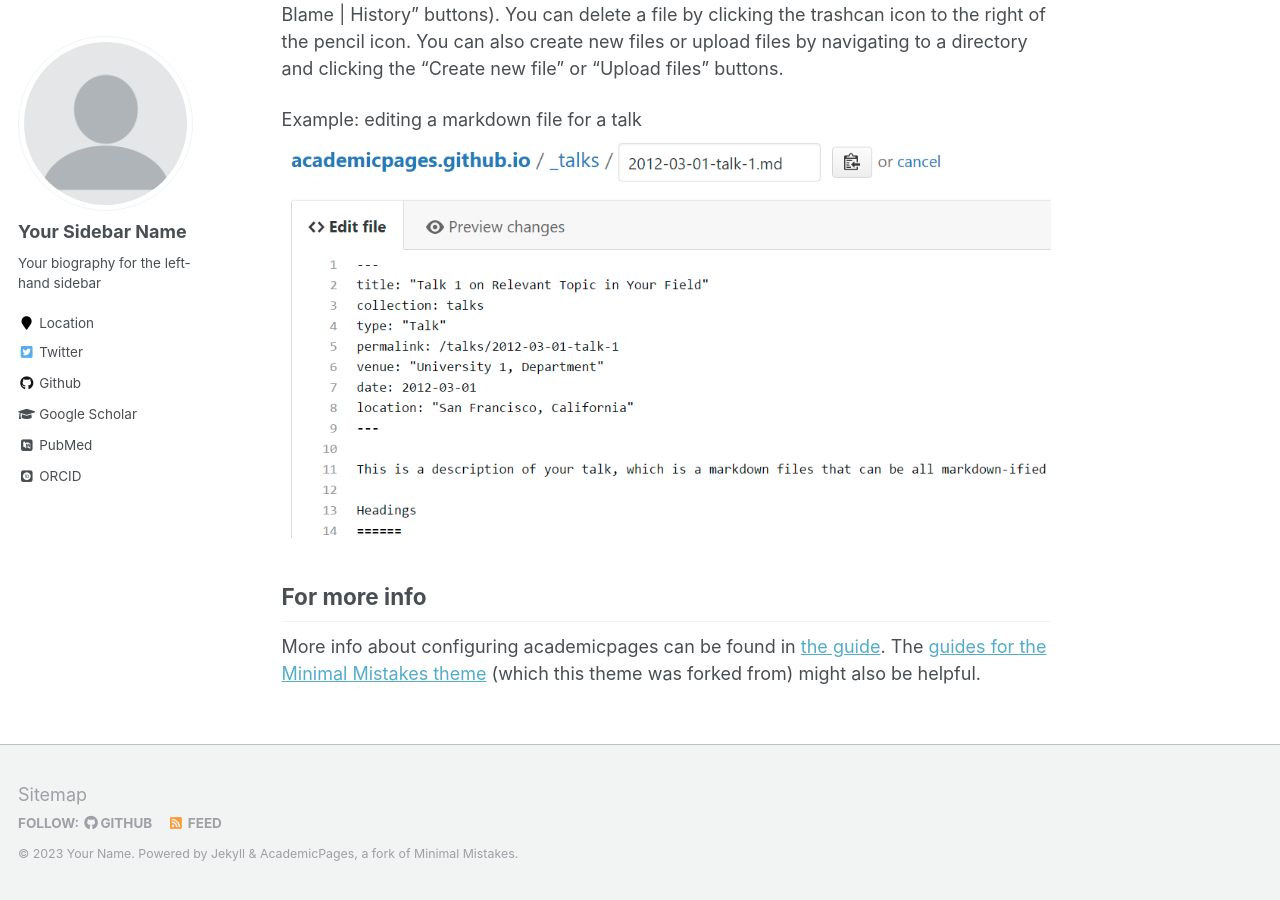
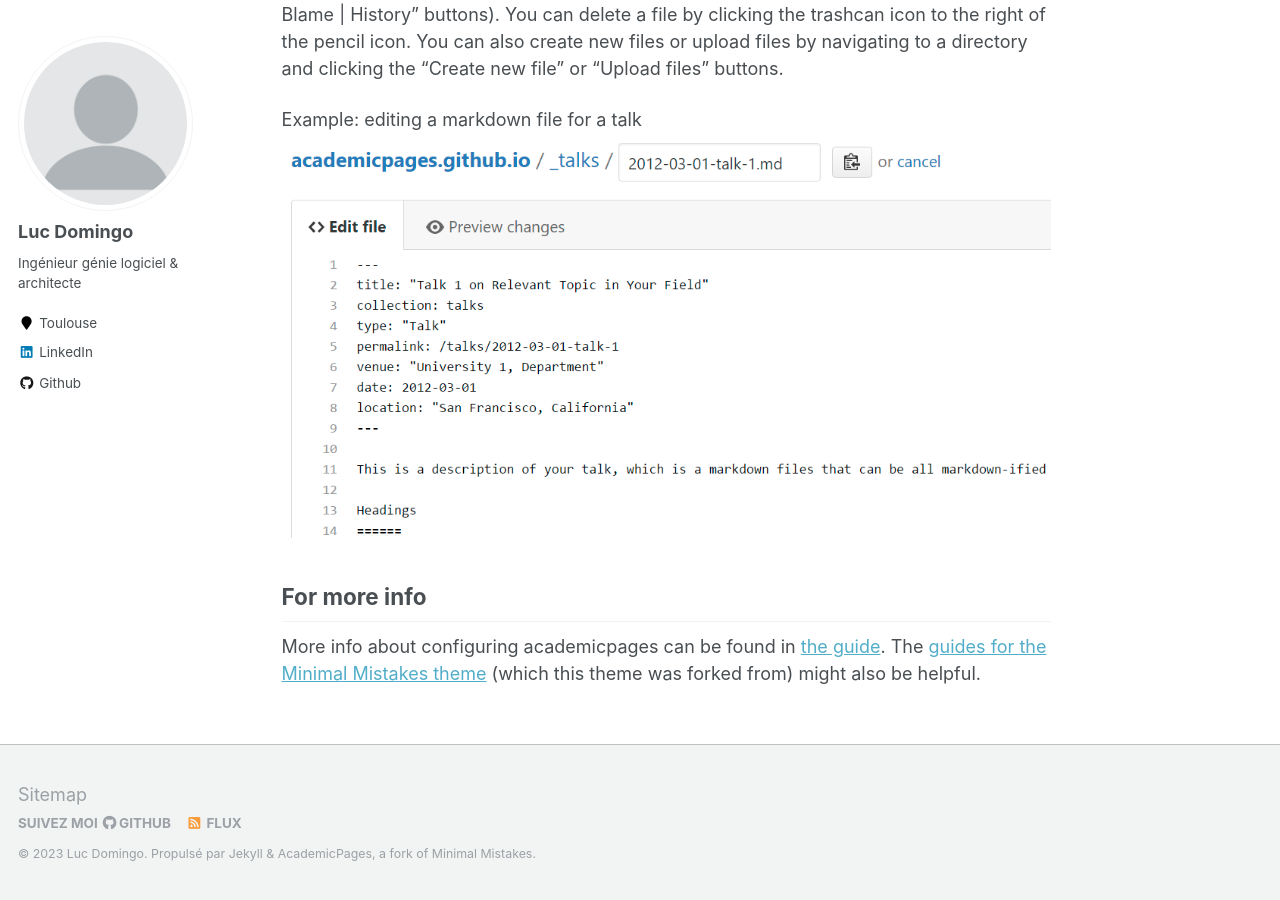
Before and after one commit to LucDomingo/mywebsite, a Jekyll site: the page built from _pages/about.md, in a window 1280 px wide and 900 px high, scrolled down 2463 px. Built offline with Jekyll 4.4.1, drawn with Linux system fonts in a browser that asks for light colours; some web fonts are replaced; some of the changed text lies outside the part shown.

Commit message:
Update _config.yml

```diff
--- a/_config.yml
+++ b/_config.yml
@@ -6,11 +6,11 @@
 # `jekyll serve`. If you change this file, please restart the server process.
 
 # Site Settings
-locale                   : "en-US"
-title                    : "Your Name / Site Title"
+locale                   : "fr-FR"
+title                    : "LucDomingo'site"
 title_separator          : "-"
-name                     : &name "Your Name"
-description              : &description "personal description"
+name                     : &name "Luc Domingo"
+description              : &description "Ingénieur génie logiciel & architecte"
 url                      : https://academicpages.github.io # the base hostname & protocol for your site e.g. "https://mmistakes.github.io"
 baseurl                  : "" # the subpath of your site, e.g. "/blog"
 repository               : "academicpages/academicpages.github.io"
@@ -80,15 +80,15 @@ analytics:
 
 # Site Author
 author:
-  name             : "Your Sidebar Name"
+  name             : "Luc Domingo"
   avatar           : "profile.png"
-  bio              : "Your biography for the left-hand sidebar"
-  location         : "Location"
+  bio              : "Ingénieur génie logiciel & architecte"
+  location         : "Toulouse"
   employer         :
-  pubmed           : "https://www.ncbi.nlm.nih.gov/pubmed/?term=john+snow"
-  googlescholar    : "http://yourfullgooglescholarurl.com"
+  pubmed           :
+  googlescholar    :
   email            :
-  researchgate     :  # example: "https://www.researchgate.net/profile/yourprofile"
+  researchgate     :
   uri              :
   bitbucket        :
   codepen          :
@@ -96,20 +96,20 @@ author:
   flickr           :
   facebook         :
   foursquare       :
-  github           : "academicpages"
+  github           : "https://github.com/LucDomingo"
   google_plus      :
   keybase          :
   instagram        :
-  impactstory      : #"https://profiles.impactstory.org/u/xxxx-xxxx-xxxx-xxxx"
+  impactstory      :
   lastfm           :
-  linkedin         :
-  orcid            : "http://orcid.org/yourorcidurl"
+  linkedin         : "https://www.linkedin.com/in/luc-domingo-5791b7161/?originalSubdomain=fr"
+  orcid            :
   pinterest        :
   soundcloud       :
-  stackoverflow    : # http://stackoverflow.com/users/123456/username
+  stackoverflow    :
   steam            :
   tumblr           :
-  twitter          : "replacethistwitterhandle"
+  twitter          :
   vine             :
   weibo            :
   xing             :
```
